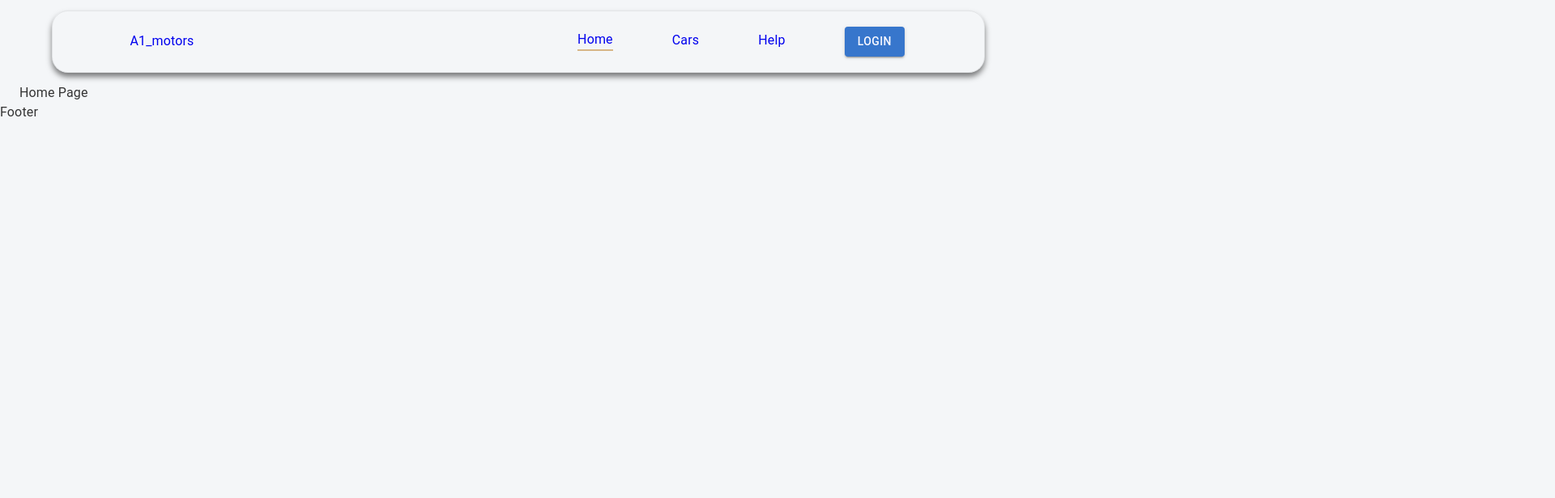
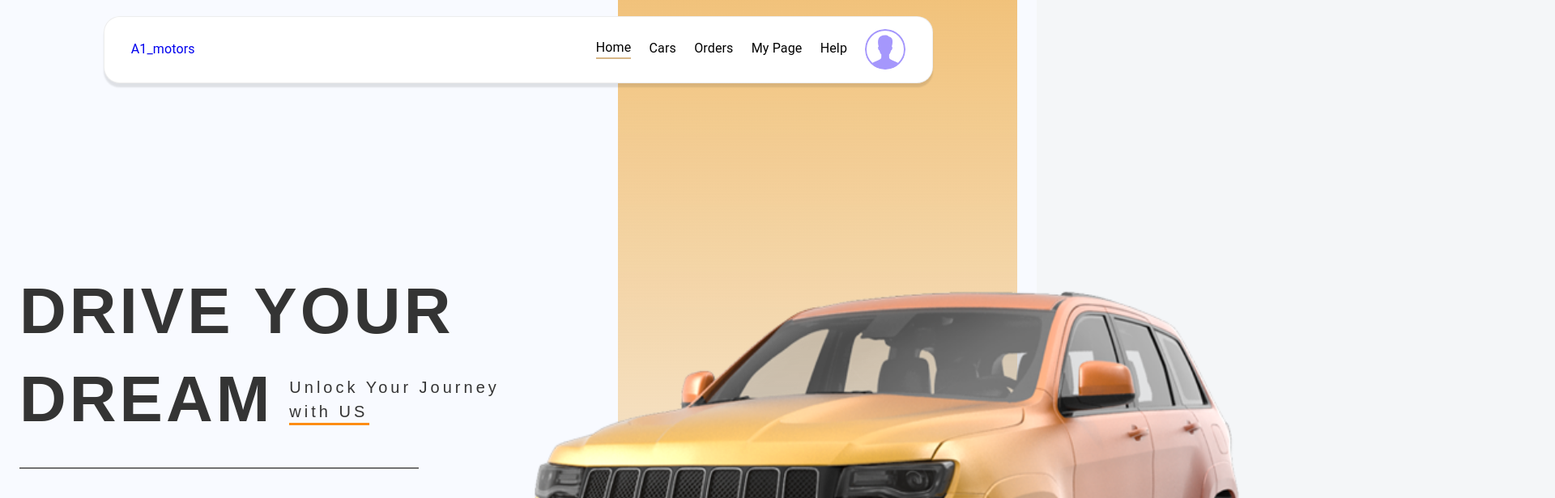
Before and after one commit to thekhaji/a1Motors_react, a React (Create React App) app: page / in a window 1280 px wide. Shown: the top 616 px of the page at 81% size, 1920 px wide, since content can reach past the window. Built offline with nearby package versions, Linux system fonts and the light colour scheme.

Commit message:
feat: homeComponent development

```diff
--- a/src/app/App.tsx
+++ b/src/app/App.tsx
@@ -10,6 +10,7 @@ import { Footer } from './components/footers';
 import { HelpPage } from './screens/helpPage';
 import '../css/app.css';
 import '../css/navbar.css';
+import '../css/home.css';
 
 
 
--- a/src/app/components/headers/index.tsx
+++ b/src/app/components/headers/index.tsx
@@ -2,7 +2,7 @@ import { Box, Button, Container, Stack } from "@mui/material";
 import { NavLink } from "react-router-dom";
 
 export function HomeNavbar(){
-    const authMember = null;
+    const authMember = true;
     return <div className={"navbar"}>
         <Stack className={"navbar-inner"}>
             <Box className={"navbar-brand"}>
@@ -10,7 +10,7 @@ export function HomeNavbar(){
             </Box>
             <Stack className={"navbar-navlinks"}>
                 <Box className={"hover-line"}>
-                    <NavLink to="/" activeClassName={"underline"}>Home</NavLink>
+                    <NavLink to="/" exact activeClassName={"underline"}>Home</NavLink>
                 </Box>
                 <Box className={"hover-line"}>
                     <NavLink to="/cars" activeClassName={"underline"}>Cars</NavLink>
@@ -32,9 +32,13 @@ export function HomeNavbar(){
                 </Box>
                 {   !authMember ? (
                     <Box>
-                        <Button variant="contained" style={{backgroundColor: "#3776CC", color: "#f8f8ff"}}>Login</Button>
+                        <Button variant="contained" className={"login-button"} >Login</Button>
                     </Box>
-                    ) : (<img/>)
+                    ) : (<img
+                            className={"user-img"}
+                            src="/icons/default-user.svg"
+                            aria-haspopup={"true"}
+                        />)
                 }
             </Stack>
         </Stack>
--- a/src/app/screens/homePage/index.tsx
+++ b/src/app/screens/homePage/index.tsx
@@ -1,5 +1,33 @@
-import { Container } from "@mui/material";
+import { Box, Button, Container, Stack } from "@mui/material";
+import { NavLink } from "react-router-dom";
 
 export function Home(){
-    return <Container>Home Page</Container>;
+    return <div className={"top"}>
+        <Container className={"top-content"}>
+            <Stack className={"top-content-left"}>
+                <Box className={"top-info"}>
+                    <Box className={"top-info-first"}><h1>DRIVE YOUR</h1></Box>
+                    <Box className={"top-info-second"}><h1>DREAM</h1><span>Unlock Your Journey with US</span></Box>
+                </Box>
+                <Box className={"divider"}>
+                </Box>
+                <Box  className={"find-car"}>
+                    <NavLink to={"/cars"}>
+                        <Button variant="contained" className={"find-button"} >FIND YOUR CAR</Button>
+                    </NavLink>
+                </Box>
+
+            </Stack>
+            <Stack className={"top-content-right"}>
+                <Box className={"right-content"}>
+                    <img src="/img/hero.png" alt="" />
+                </Box>
+            </Stack>
+        </Container>
+        <Container className={"custom-order"}>
+            <Stack className={""}>
+
+            </Stack>
+        </Container>
+    </div>;
 }
--- /dev/null
+++ b/src/css/home.css
@@ -0,0 +1,112 @@
+.top{
+    width: 100%;
+    height: 1014px;
+    background-color: #f8faff;
+}
+
+.top-content{
+    display: flex;
+    flex-direction: row;
+    justify-content: space-between;
+}
+
+.top-content .top-content-left{
+    width: 50%;
+    height: 1014px;
+}
+
+.top-content .top-content-left .top-info{
+    margin-top: 330px;
+    font-family: 'Poppins', sans-serif;
+    font-size: 40px;
+    font-weight: 600;
+    line-height: 2px;
+    letter-spacing: 4px;
+}
+
+.top-info .top-info-second{
+    display: flex;
+    flex-direction: row;
+    align-items: center;
+}
+
+.top-info .top-info-second span{
+    font-family: 'Poppins', sans-serif;
+    font-size:  20px;
+    font-weight: 100;
+    line-height: 30px;
+    margin-left: 20px;
+    position: relative;
+    display: inline-block;
+}
+
+.top-info .top-info-second span::after{
+    content: "";
+    position: absolute;
+    left: 0;
+    bottom: -2px;
+    width: 100%;
+    height: 3px;
+    background-color: #fd8d14;
+    transform: scaleX(0);
+    transform-origin: left;
+    animation: underline-animation 6s infinite ease-in-out;
+}
+
+@keyframes underline-animation {
+    0% {
+        transform: scaleX(0);
+    }
+    20% {
+        transform: scaleX(0);
+    }
+    25% {
+        transform: scaleX(0.35);
+    }
+    100% {
+        transform: scaleX(0.35);
+    }
+}
+
+.top-content .top-content-left .divider{
+    width: 80%;
+    padding: 15px;
+    border: solid rgb(114, 114, 114);
+    border-width: 0px 0px 2px 0px;
+
+}
+
+.top-content .find-car{
+    margin: 45px 25px 25px 0px;
+}
+
+.top-content .find-car .find-button{
+    background-color: #fd8d14;
+    color: #f8faff;
+    padding: 15px;
+    font-weight: 200;
+    letter-spacing: 2px;
+}
+
+.top-content .top-content-right{
+    width: 40%;
+    height: 1014px;
+}
+
+.top-content .top-content-right .right-content{
+    align-items: center;
+    align-content: center;
+    width: 100%;
+    height: 1014px;
+    background-color: rgba(0, 0, 0, 0);
+    background-image: linear-gradient(rgb(241, 194, 123) 0%, rgba(241, 241, 241, 0));
+    position: relative;
+    z-index: 1;
+}
+
+.top-content .top-content-right .right-content img{
+    width: 1207px;
+    height: 724px;
+    position: relative;
+    transform: translate(-270px,150px);
+}
--- a/src/css/navbar.css
+++ b/src/css/navbar.css
@@ -1,14 +1,19 @@
 .navbar{
-    width: 90%;
+    background-color: #ffff;
+    width: 80%;
     display: flex;
     border-color: #00000012;
     border-style: solid;
     border-radius: 20px;
     border-width: 1px;
-    box-shadow: 0px 5px 7px 0px rgba(0, 0, 0, 0.5);
-    margin:1% 5%;
-    padding: 10px 25px;
-    z-index: 100;
+    box-shadow: 0px 5px 2px 0px rgba(0, 0, 0, 0.1);
+    margin: 0 auto;
+    position: absolute;
+    top: 20px;
+    left: 50%;
+    transform: translate(-50%,0);
+    padding: 1%;
+    z-index: 1000;
 }
 
 .navbar .navbar-inner{
@@ -18,18 +23,20 @@
     flex-direction: row;
     justify-content: space-between;
     align-items: center;
+    margin: 0px 2%;
+
 }
 
 .navbar .navbar-inner .navbar-brand{
-    width: 20%;
-    text-align: center;
+    width: 60%;
+
 }
 
 .navbar .navbar-navlinks{
-    width: 50%;
+    width: 40%;
     display: flex;
     flex-direction: row;
-    justify-content: space-evenly;
+    justify-content: space-between;
     align-items: center;
 }
 
@@ -37,14 +44,15 @@
     text-decoration: none;
 }
 
-.navbar .hover-line a{
-    z-index: 100;
-}
-
 .navbar .underline{
     display: block;
     content: "";
     border-bottom: solid 2px #d7b686;
+}
+
+.navbar .hover-line a{
+    color: black;
+    z-index: 100;
 }
 
 .navbar .hover-line:after{
@@ -59,9 +67,17 @@
     transform: scaleX(1);
 }
 .navbar div.hover-line:after{
-    display: block;
-    content: "";
-    border-bottom: solid 2px #d7b686;
-    transform: scaleX(0);
-    transition: transform 250ms ease-in-out;
+    transform-origin: 0% 50%;
 }
+
+.navbar .navbar-navlinks .login-button{
+    background-color: #fd8d14;
+    color: #f8f8ff;
+
+}
+
+.navbar .navbar-navlinks .user-img{
+    width: 50px;
+    height: 50px;
+    border-radius: 24px;
+}
```
Also changed, not shown: public/icons/default-user.svg (added), public/img/hero.png (added).
